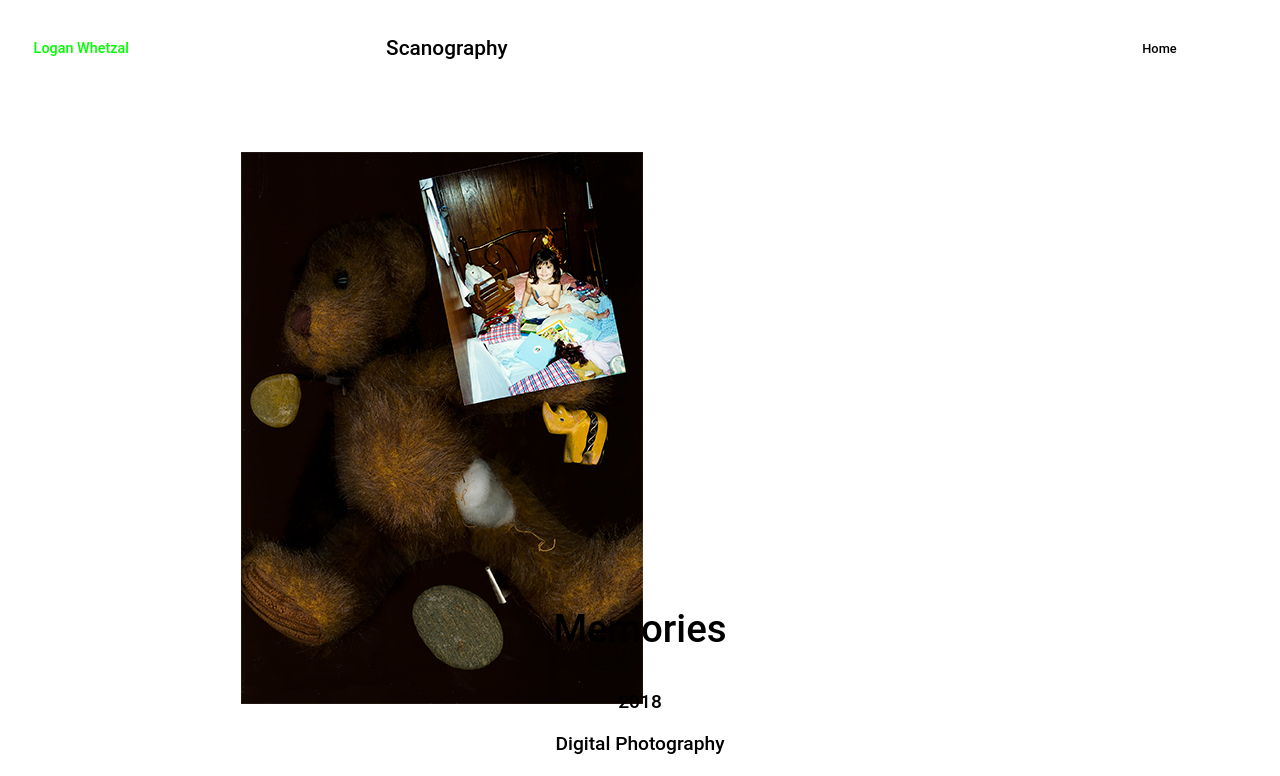
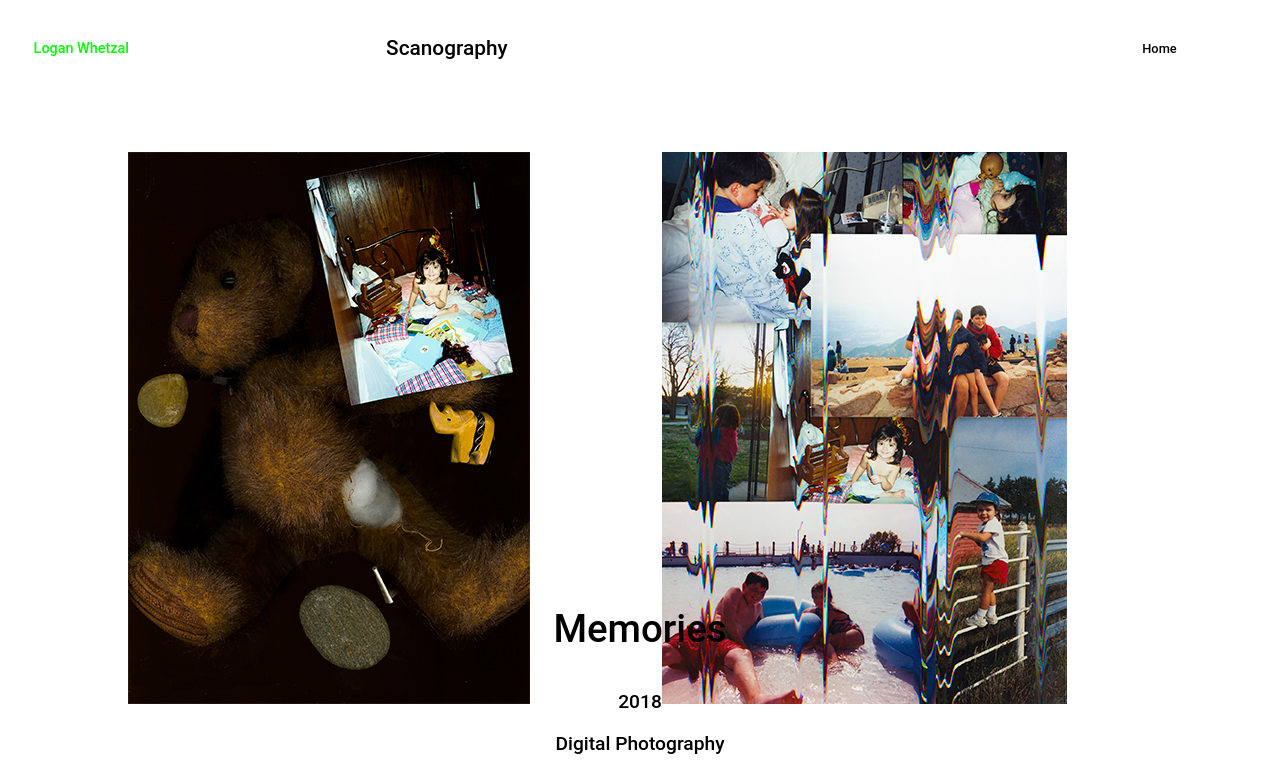
Before and after one commit to whetzall/whetzall.github.io, a plain HTML site: page photo-single-three.html in a window 1280 px wide. Shown: the top 776 px of the page. Drawn offline with Linux system fonts and the light colour scheme; files whose address does not match are found by name; a web font is replaced by a local one.

Commit message:
Update photo-single-three.html

```diff
--- a/photo-single-three.html
+++ b/photo-single-three.html
@@ -19,9 +19,9 @@
     <div class="main">
         <div class="project">
             <img class="right" src="pictures/images/photo/scanography/done1blog.jpg"  alt="">
-            <img src="pictures/images/photo/scanography/done3blog.jpg" alt="">
-            <img src="pictures/images/photo/scanography/done2blog.jpg" alt="">
-            <img src="pictures/images/photo/scanography/done4blog.jpg" alt="">
+            <img src="photo/scanography/done3blog.jpg" alt="">
+            <img src="photo/scanography/done2blog.jpg" alt="">
+            <img src="photo/scanography/done4blog.jpg" alt="">
 
         </div>
         <div class="description">
```
